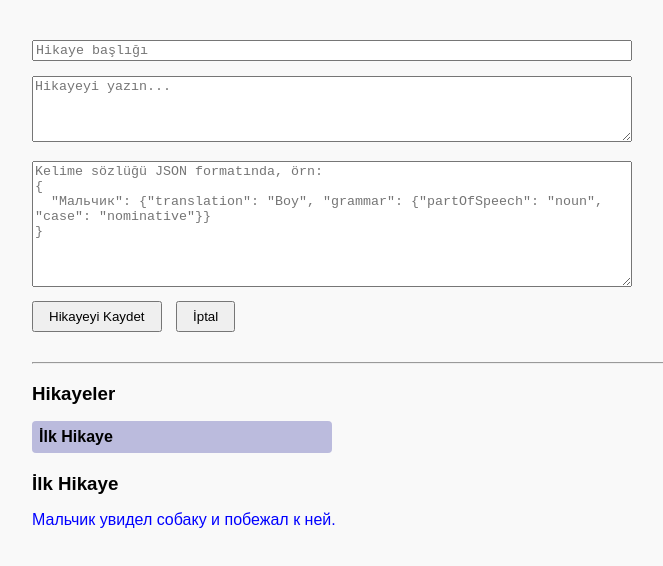
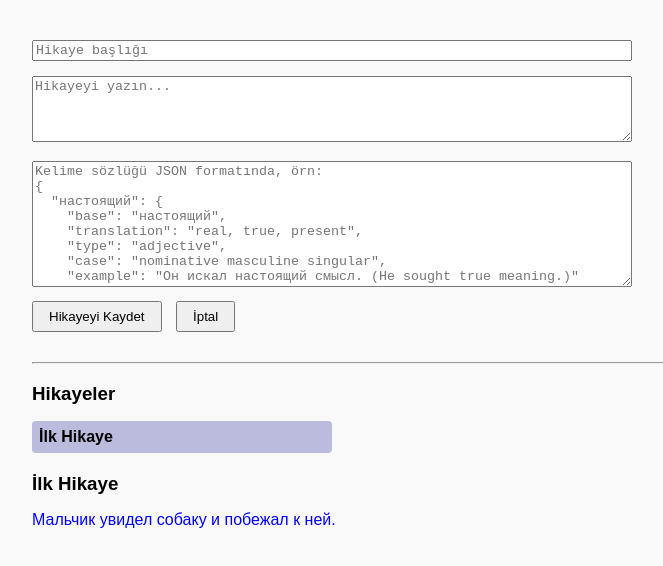
Before and after one commit to AgilH24/Russian-english-ebook, a plain HTML site: page index.html in a window 1280 px wide. Both pictures are taken after a click on the button "Yeni Hikaye Ekle". Shown: the whole page, without its empty margins (158-821 px from the left). Drawn offline with Linux system fonts and the light colour scheme.

Commit message:
index.html

```diff
--- a/index.html
+++ b/index.html
@@ -17,7 +17,13 @@
     <br/>
     <textarea id="dictInput" rows="8" placeholder='Kelime sözlüğü JSON formatında, örn:
 {
-  "Мальчик": {"translation": "Boy", "grammar": {"partOfSpeech": "noun", "case": "nominative"}}
+  "настоящий": {
+    "base": "настоящий",
+    "translation": "real, true, present",
+    "type": "adjective",
+    "case": "nominative masculine singular",
+    "example": "Он искал настоящий смысл. (He sought true meaning.)"
+  }
 }'></textarea>
     <br/>
     <button id="loadStoryBtn">Hikayeyi Kaydet</button>
```
Lines whose indentation alone changed are shown as unchanged.
